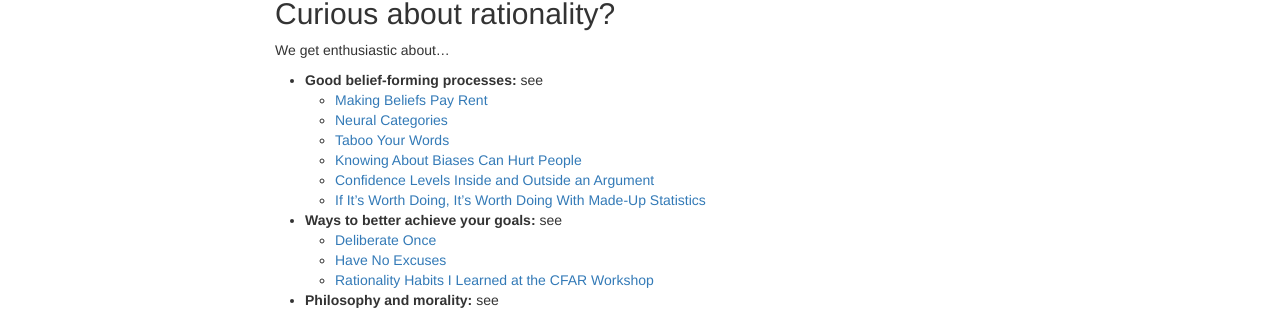
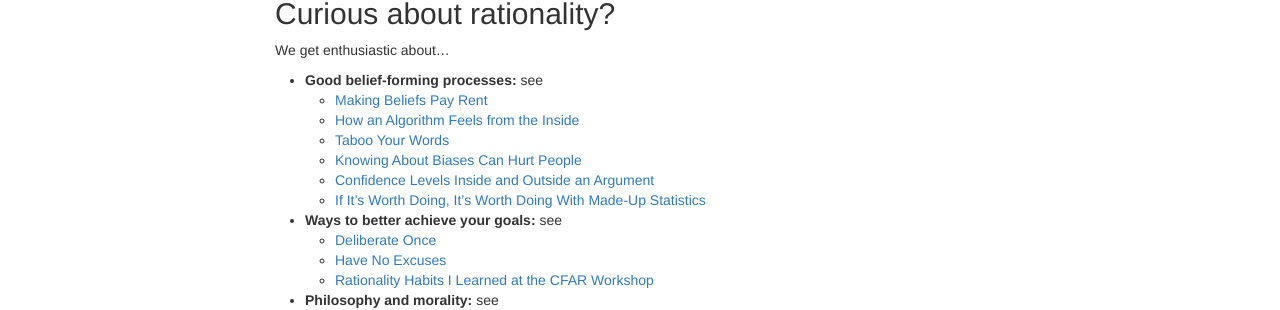
Before and after one commit to seattlerationality/seattlerationality.github.io, a Jekyll site: the page built from index.md, in a window 1280 px wide. Shown: the part 233-543 px from the top of the page. Built offline with Jekyll 4.4.1, drawn with Linux system fonts in a browser that asks for light colours; our own code applies the rules of GitHub Pages for plain Markdown files.

Commit message:
swap out a reading

```diff
--- a/index.md
+++ b/index.md
@@ -11,7 +11,7 @@ We get enthusiastic about...
 
 * **Good belief-forming processes:** see
   - [Making Beliefs Pay Rent](http://lesswrong.com/lw/i3/making_beliefs_pay_rent_in_anticipated_experiences/)
-  - [Neural Categories](http://lesswrong.com/lw/nn/neural_categories/)
+  - [How an Algorithm Feels from the Inside](http://lesswrong.com/lw/no/how_an_algorithm_feels_from_inside/)
   - [Taboo Your Words](http://lesswrong.com/lw/nu/taboo_your_words/)
   - [Knowing About Biases Can Hurt People](http://lesswrong.com/lw/he/knowing_about_biases_can_hurt_people/)
   - [Confidence Levels Inside and Outside an Argument](http://lesswrong.com/lw/3be/confidence_levels_inside_and_outside_an_argument/)
```
